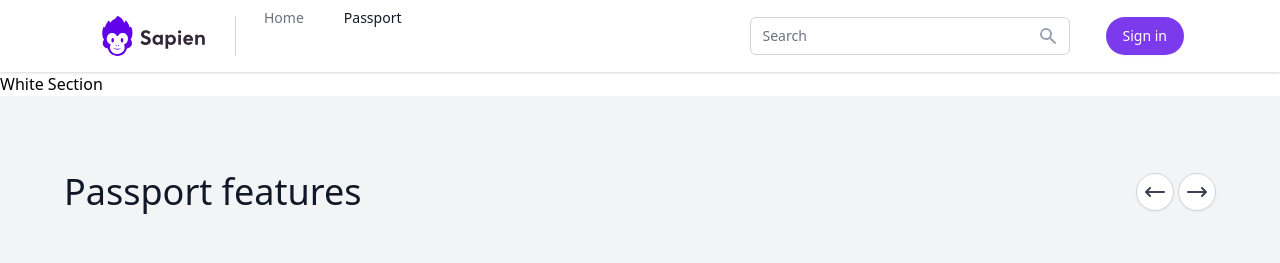
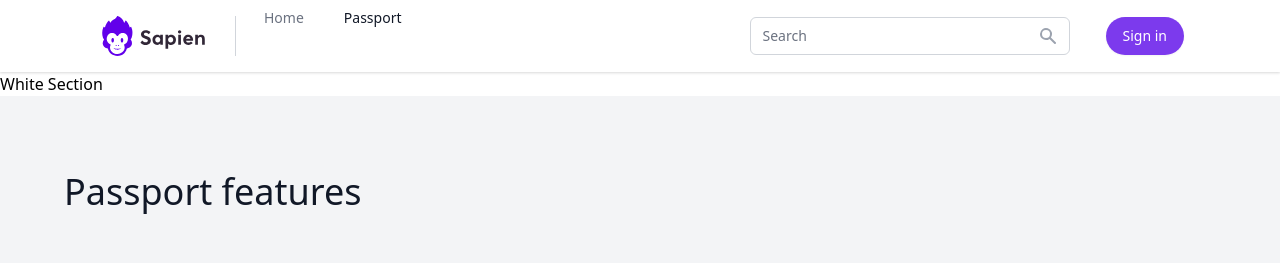
Before and after one commit to Sapien-Nation/citizen-hub, a Next.js app: page /passport in a window 1280 px wide. Shown: the top 263 px of the page. Built offline with nearby package versions, Linux system fonts and the light colour scheme; no server answers.

Commit message:
removed arrows

```diff
--- a/components/passport/PassportFeatures.tsx
+++ b/components/passport/PassportFeatures.tsx
@@ -1,5 +1,3 @@
-import Image from 'next/image';
-
 const mockData = [
   {
     id: 1,
@@ -28,46 +26,6 @@ const PassportFeatures = () => {
         <div className="max-w-6xl mx-auto py-6 lg:py-7 flex items-center justify-between">
           <div className="text-gray-900 sm:text-4xl text-3xl">
             Passport features
-          </div>
-          <div className="flex mt-0 lg:flex-shrink-0">
-            <button
-              type="button"
-              className="inline-flex rounded-full items-center px-1.5 py-1.5 border border-gray-300 shadow-sm text-xs font-medium rounded text-gray-700 bg-white hover:bg-gray-50 focus:outline-none focus:ring-2 focus:ring-offset-2 focus:ring-indigo-500"
-            >
-              <svg
-                xmlns="http://www.w3.org/2000/svg"
-                className="h-6 w-6"
-                fill="#777E91"
-                viewBox="0 0 24 24"
-                stroke="currentColor"
-              >
-                <path
-                  strokeLinecap="round"
-                  strokeLinejoin="round"
-                  strokeWidth={2}
-                  d="M7 16l-4-4m0 0l4-4m-4 4h18"
-                />
-              </svg>
-            </button>
-            <button
-              type="button"
-              className="inline-flex rounded-full ml-1 items-center px-1.5 py-1.5 border border-gray-300 shadow-sm text-xs font-medium rounded text-gray-700 bg-white hover:bg-gray-50 focus:outline-none focus:ring-2 focus:ring-offset-2 focus:ring-indigo-500"
-            >
-              <svg
-                xmlns="http://www.w3.org/2000/svg"
-                className="h-6 w-6"
-                fill="#777E91"
-                viewBox="0 0 24 24"
-                stroke="currentColor"
-              >
-                <path
-                  strokeLinecap="round"
-                  strokeLinejoin="round"
-                  strokeWidth={2}
-                  d="M17 8l4 4m0 0l-4 4m4-4H3"
-                />
-              </svg>
-            </button>
           </div>
         </div>
         <div className="max-w-6xl mx-auto py-2 lg:flex lg:items-center lg:justify-between">
```
